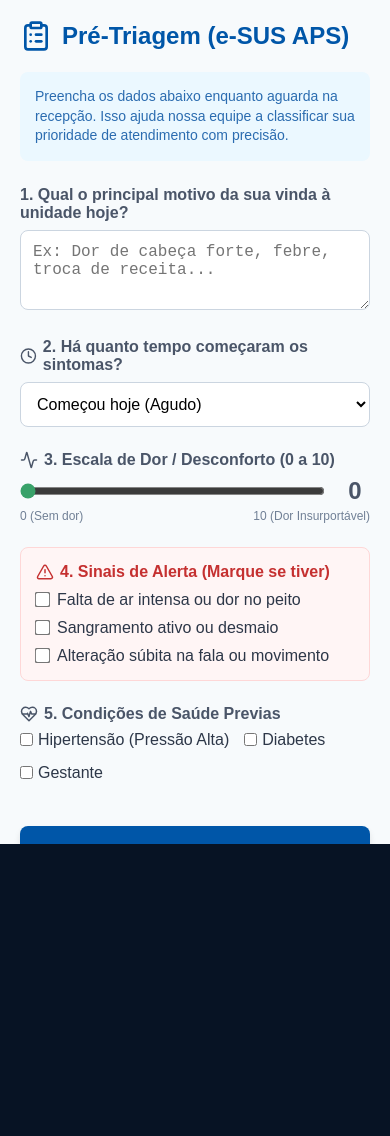
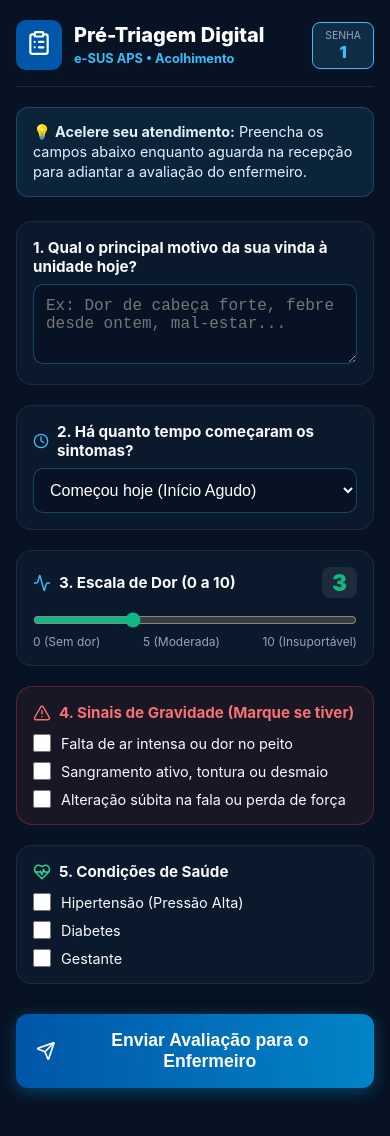
Before and after one commit to Gabriell-Ilius/SUSpicious_Totem, a React (Vite) app in the folder frontend/: page /triagem/1 in a window 390 px wide. Shown: the top 1136 px of the page. Before the commit the page ends 844 px from the top, so only its background shows below. Built offline with nearby package versions, Linux system fonts and the light colour scheme.

Commit message:
fix: enable smooth touch scroll and dark theme for mobile pre-triage screen

```diff
--- a/frontend/src/index.css
+++ b/frontend/src/index.css
@@ -40,19 +40,19 @@
 }
 
 html, body {
-  width: 100vw;
-  height: 100vh;
-  overflow: hidden;
+  width: 100%;
+  min-height: 100vh;
+  overflow-x: hidden;
+  overflow-y: auto;
   font-family: var(--font-sans);
   background-color: var(--bg-primary);
   color: var(--text-primary);
-  user-select: none;
-  touch-action: pan-y;
+  touch-action: manipulation;
 }
 
 #root {
   width: 100%;
-  height: 100%;
+  min-height: 100vh;
   display: flex;
   flex-direction: column;
 }
@@ -66,6 +66,7 @@ html, body {
   background: radial-gradient(circle at top, #0A192F 0%, #030A14 100%);
   position: relative;
   overflow: hidden;
+  user-select: none;
 }
 
 /* Header */
--- a/frontend/src/pages/TriagemMobile.jsx
+++ b/frontend/src/pages/TriagemMobile.jsx
@@ -1,138 +1,314 @@
 import React, { useState } from 'react';
 import { useParams } from 'react-router-dom';
 import { motion } from 'framer-motion';
-import { ClipboardList, CheckCircle2, HeartPulse, Clock, AlertTriangle, Activity } from 'lucide-react';
+import { ClipboardList, CheckCircle2, HeartPulse, Clock, AlertTriangle, Activity, ShieldCheck, Send } from 'lucide-react';
 
 const TriagemMobile = () => {
   const { id } = useParams();
   const [enviado, setEnviado] = useState(false);
-  const [dor, setDor] = useState(0);
+  const [dor, setDor] = useState(3);
+  const [tempo, setTempo] = useState('hoje');
+  const [queixa, setQueixa] = useState('');
+  const [alertas, setAlertas] = useState({
+    faltaAr: false,
+    sangramento: false,
+    falaMovimento: false
+  });
+  const [comorbidades, setComorbidades] = useState({
+    hipertensao: false,
+    diabetes: false,
+    gestante: false
+  });
 
   const handleSubmit = (e) => {
     e.preventDefault();
-    // Aqui faríamos um POST para o backend salvando a pré-triagem no prontuário do e-SUS
+    // Simula envio da pré-triagem para a mesa do enfermeiro no e-SUS PEC
     setEnviado(true);
   };
 
   if (enviado) {
     return (
-      <div style={{ padding: '20px', maxWidth: '500px', margin: '0 auto', textAlign: 'center', fontFamily: 'sans-serif' }}>
-        <motion.div initial={{ scale: 0 }} animate={{ scale: 1 }} style={{ color: '#38a169', marginTop: '50px' }}>
-          <CheckCircle2 size={80} style={{ margin: '0 auto' }} />
+      <div style={{
+        minHeight: '100vh', width: '100%',
+        backgroundColor: '#071324', color: '#F8FAFC',
+        padding: '32px 20px', display: 'flex', flexDirection: 'column',
+        alignItems: 'center', justifyContent: 'center', textAlign: 'center',
+        fontFamily: "'Inter', sans-serif"
+      }}>
+        <motion.div
+          initial={{ scale: 0 }}
+          animate={{ scale: 1 }}
+          transition={{ type: "spring", stiffness: 260, damping: 20 }}
+          style={{
+            background: 'rgba(16, 185, 129, 0.15)',
+            border: '2px solid #10B981',
+            padding: '24px', borderRadius: '50%',
+            color: '#34D399', marginBottom: '24px'
+          }}
+        >
+          <CheckCircle2 size={64} />
         </motion.div>
-        <h2 style={{ color: '#2d3748', marginTop: '20px' }}>Escuta Qualificada Recebida!</h2>
-        <p style={{ color: '#4a5568', lineHeight: '1.5' }}>
-          Suas informações já estão na tela do Enfermeiro de Triagem. Aguarde ser chamado pelo painel visual.
+
+        <h2 style={{ fontSize: '1.6rem', fontWeight: 800, color: '#34D399', margin: '0 0 12px' }}>
+          Pré-Triagem Enviada!
+        </h2>
+
+        <div style={{ background: '#0B192C', border: '1px solid rgba(56, 189, 248, 0.25)', borderRadius: '14px', padding: '16px 24px', margin: '16px 0', maxWidth: '380px' }}>
+          <span style={{ fontSize: '0.85rem', color: '#94A3B8', display: 'block', textTransform: 'uppercase', letterSpacing: '1px' }}>
+            SENHA VINCULADA:
+          </span>
+          <strong style={{ fontSize: '2rem', color: '#38BDF8', fontWeight: 900 }}>
+            {id || 'ATENDIMENTO'}
+          </strong>
+        </div>
+
+        <p style={{ color: '#94A3B8', fontSize: '1rem', lineHeight: '1.5', maxWidth: '400px', margin: '12px 0 24px' }}>
+          Suas informações já foram integradas e estão na tela do <strong>Enfermeiro de Acolhimento</strong>. Aguarde ser chamado pelo painel da recepção.
         </p>
+
+        <div style={{ display: 'inline-flex', alignItems: 'center', gap: '8px', background: 'rgba(56, 189, 248, 0.12)', padding: '10px 18px', borderRadius: '10px', color: '#38BDF8', fontSize: '0.9rem', fontWeight: 700 }}>
+          <ShieldCheck size={20} />
+          <span>Atendimento Humanizado — SUS</span>
+        </div>
       </div>
     );
   }
 
   return (
-    <div style={{ padding: '20px', maxWidth: '500px', margin: '0 auto', fontFamily: 'sans-serif', backgroundColor: '#f7fafc', minHeight: '100vh' }}>
-      <div style={{ display: 'flex', alignItems: 'center', gap: '10px', marginBottom: '20px', color: '#0056A8' }}>
-        <ClipboardList size={32} />
-        <h2 style={{ margin: 0 }}>Pré-Triagem (e-SUS APS)</h2>
+    <div style={{
+      minHeight: '100vh',
+      width: '100%',
+      backgroundColor: '#071324',
+      color: '#F8FAFC',
+      padding: '20px 16px 80px 16px',
+      overflowY: 'auto',
+      WebkitOverflowScrolling: 'touch',
+      fontFamily: "'Inter', sans-serif",
+      boxSizing: 'border-box'
+    }}>
+      <div style={{ maxWidth: '480px', margin: '0 auto' }}>
+
+        {/* Topo do Formulário */}
+        <header style={{
+          display: 'flex', alignItems: 'center', justifyContent: 'space-between',
+          marginBottom: '20px', paddingBottom: '16px',
+          borderBottom: '1px solid rgba(255, 255, 255, 0.1)'
+        }}>
+          <div style={{ display: 'flex', alignItems: 'center', gap: '12px' }}>
+            <div style={{ background: '#0056A8', padding: '10px', borderRadius: '10px' }}>
+              <ClipboardList size={26} color="#FFF" />
+            </div>
+            <div>
+              <h1 style={{ fontSize: '1.25rem', fontWeight: 800, margin: 0, color: '#FFF' }}>
+                Pré-Triagem Digital
+              </h1>
+              <span style={{ fontSize: '0.8rem', color: '#38BDF8', fontWeight: 700 }}>
+                e-SUS APS • Acolhimento
+              </span>
+            </div>
           </div>
 
-      <div style={{ backgroundColor: '#ebf8ff', padding: '15px', borderRadius: '8px', marginBottom: '25px', fontSize: '14px', color: '#2b6cb0', lineHeight: '1.4' }}>
-        Preencha os dados abaixo enquanto aguarda na recepção. Isso ajuda nossa equipe a classificar sua prioridade de atendimento com precisão.
+          {id && (
+            <div style={{
+              background: 'rgba(56, 189, 248, 0.15)', border: '1px solid #38BDF8',
+              borderRadius: '8px', padding: '6px 12px', textAlign: 'center'
+            }}>
+              <span style={{ fontSize: '0.65rem', color: '#94A3B8', display: 'block', textTransform: 'uppercase' }}>Senha</span>
+              <strong style={{ fontSize: '1rem', color: '#38BDF8', fontWeight: 900 }}>{id}</strong>
+            </div>
+          )}
+        </header>
+
+        <div style={{
+          backgroundColor: 'rgba(56, 189, 248, 0.1)',
+          border: '1px solid rgba(56, 189, 248, 0.25)',
+          padding: '14px 16px', borderRadius: '12px', marginBottom: '24px',
+          fontSize: '0.9rem', color: '#E0F2FE', lineHeight: '1.4'
+        }}>
+          💡 <strong>Acelere seu atendimento:</strong> Preencha os campos abaixo enquanto aguarda na recepção para adiantar a avaliação do enfermeiro.
         </div>
 
-      <form onSubmit={handleSubmit} style={{ display: 'flex', flexDirection: 'column', gap: '24px' }}>
+        <form onSubmit={handleSubmit} style={{ display: 'flex', flexDirection: 'column', gap: '20px' }}>
 
           {/* 1. Queixa Principal */}
-        <div>
-          <label style={{ display: 'block', marginBottom: '8px', fontWeight: 'bold', color: '#4a5568' }}>
+          <div style={{ background: '#0B192C', border: '1px solid rgba(255, 255, 255, 0.08)', borderRadius: '16px', padding: '16px' }}>
+            <label style={{ display: 'block', marginBottom: '8px', fontWeight: 700, fontSize: '0.95rem', color: '#F8FAFC' }}>
               1. Qual o principal motivo da sua vinda à unidade hoje?
             </label>
             <textarea
               required
               rows={3}
-            style={{ width: '100%', padding: '12px', borderRadius: '8px', border: '1px solid #cbd5e0', fontSize: '16px', boxSizing: 'border-box' }}
-            placeholder="Ex: Dor de cabeça forte, febre, troca de receita..."
+              value={queixa}
+              onChange={(e) => setQueixa(e.target.value)}
+              style={{
+                width: '100%', padding: '12px', borderRadius: '10px',
+                border: '1px solid rgba(56, 189, 248, 0.3)',
+                background: '#071324', color: '#FFF', fontSize: '1rem',
+                boxSizing: 'border-box', outline: 'none', resize: 'vertical'
+              }}
+              placeholder="Ex: Dor de cabeça forte, febre desde ontem, mal-estar..."
             />
           </div>
 
           {/* 2. Tempo de Evolução */}
-        <div>
-          <label style={{ display: 'flex', alignItems: 'center', gap: '6px', marginBottom: '8px', fontWeight: 'bold', color: '#4a5568' }}>
-            <Clock size={18} /> 2. Há quanto tempo começaram os sintomas?
+          <div style={{ background: '#0B192C', border: '1px solid rgba(255, 255, 255, 0.08)', borderRadius: '16px', padding: '16px' }}>
+            <label style={{ display: 'flex', alignItems: 'center', gap: '8px', marginBottom: '8px', fontWeight: 700, fontSize: '0.95rem', color: '#F8FAFC' }}>
+              <Clock size={18} color="#38BDF8" />
+              <span>2. Há quanto tempo começaram os sintomas?</span>
             </label>
-          <select style={{ width: '100%', padding: '12px', borderRadius: '8px', border: '1px solid #cbd5e0', fontSize: '16px', backgroundColor: 'white' }}>
-            <option value="hoje">Começou hoje (Agudo)</option>
-            <option value="dias">Há alguns dias</option>
-            <option value="semanas">Há semanas ou meses (Crônico)</option>
-            <option value="nao_se_aplica">Não se aplica (Rotina/Receita)</option>
+            <select
+              value={tempo}
+              onChange={(e) => setTempo(e.target.value)}
+              style={{
+                width: '100%', padding: '12px', borderRadius: '10px',
+                border: '1px solid rgba(56, 189, 248, 0.3)',
+                background: '#071324', color: '#FFF', fontSize: '1rem',
+                outline: 'none', cursor: 'pointer'
+              }}
+            >
+              <option value="hoje">Começou hoje (Início Agudo)</option>
+              <option value="dias">Há alguns dias (2 a 5 dias)</option>
+              <option value="semanas">Há mais de uma semana</option>
+              <option value="nao_se_aplica">Rotina / Troca de Receita</option>
             </select>
           </div>
 
           {/* 3. Escala de Dor */}
-        <div>
-          <label style={{ display: 'flex', alignItems: 'center', gap: '6px', marginBottom: '8px', fontWeight: 'bold', color: '#4a5568' }}>
-            <Activity size={18} /> 3. Escala de Dor / Desconforto (0 a 10)
+          <div style={{ background: '#0B192C', border: '1px solid rgba(255, 255, 255, 0.08)', borderRadius: '16px', padding: '16px' }}>
+            <label style={{ display: 'flex', alignItems: 'center', justifyContent: 'space-between', marginBottom: '8px', fontWeight: 700, fontSize: '0.95rem', color: '#F8FAFC' }}>
+              <span style={{ display: 'flex', alignItems: 'center', gap: '8px' }}>
+                <Activity size={18} color="#38BDF8" />
+                <span>3. Escala de Dor (0 a 10)</span>
+              </span>
+              <span style={{
+                fontSize: '1.4rem', fontWeight: 900,
+                color: dor >= 7 ? '#EF4444' : dor >= 4 ? '#F59E0B' : '#10B981',
+                background: 'rgba(255, 255, 255, 0.08)', padding: '2px 10px', borderRadius: '8px'
+              }}>
+                {dor}
+              </span>
             </label>
-          <div style={{ display: 'flex', alignItems: 'center', gap: '15px' }}>
+
             <input
               type="range"
               min="0" max="10"
               value={dor}
-              onChange={(e) => setDor(e.target.value)}
-              style={{ flex: 1, accentColor: dor > 6 ? '#e53e3e' : dor > 3 ? '#d69e2e' : '#38a169' }}
+              onChange={(e) => setDor(parseInt(e.target.value))}
+              style={{
+                width: '100%', height: '8px', borderRadius: '5px',
+                accentColor: dor >= 7 ? '#EF4444' : dor >= 4 ? '#F59E0B' : '#10B981',
+                cursor: 'pointer', margin: '10px 0'
+              }}
             />
-            <span style={{ fontSize: '24px', fontWeight: 'bold', color: dor > 6 ? '#e53e3e' : '#4a5568', width: '30px', textAlign: 'center' }}>
-              {dor}
-            </span>
-          </div>
-          <div style={{ display: 'flex', justifyContent: 'space-between', fontSize: '12px', color: '#718096', marginTop: '4px' }}>
+
+            <div style={{ display: 'flex', justifyContent: 'space-between', fontSize: '0.75rem', color: '#94A3B8' }}>
               <span>0 (Sem dor)</span>
-            <span>10 (Dor Insurportável)</span>
+              <span>5 (Moderada)</span>
+              <span>10 (Insuportável)</span>
             </div>
           </div>
 
           {/* 4. Sinais de Alerta */}
-        <div style={{ backgroundColor: '#fff5f5', padding: '15px', borderRadius: '8px', border: '1px solid #fed7d7' }}>
-          <label style={{ display: 'flex', alignItems: 'center', gap: '6px', marginBottom: '10px', fontWeight: 'bold', color: '#c53030' }}>
-            <AlertTriangle size={18} /> 4. Sinais de Alerta (Marque se tiver)
+          <div style={{
+            background: 'rgba(239, 68, 68, 0.08)',
+            border: '1px solid rgba(239, 68, 68, 0.3)',
+            borderRadius: '16px', padding: '16px'
+          }}>
+            <label style={{ display: 'flex', alignItems: 'center', gap: '8px', marginBottom: '12px', fontWeight: 700, fontSize: '0.95rem', color: '#F87171' }}>
+              <AlertTriangle size={18} />
+              <span>4. Sinais de Gravidade (Marque se tiver)</span>
             </label>
             <div style={{ display: 'flex', flexDirection: 'column', gap: '10px' }}>
-            <label style={{ display: 'flex', alignItems: 'center', gap: '8px', color: '#2d3748' }}><input type="checkbox" style={{ transform: 'scale(1.2)' }} /> Falta de ar intensa ou dor no peito</label>
-            <label style={{ display: 'flex', alignItems: 'center', gap: '8px', color: '#2d3748' }}><input type="checkbox" style={{ transform: 'scale(1.2)' }} /> Sangramento ativo ou desmaio</label>
-            <label style={{ display: 'flex', alignItems: 'center', gap: '8px', color: '#2d3748' }}><input type="checkbox" style={{ transform: 'scale(1.2)' }} /> Alteração súbita na fala ou movimento</label>
+              <label style={{ display: 'flex', alignItems: 'center', gap: '10px', color: '#F8FAFC', fontSize: '0.9rem', cursor: 'pointer' }}>
+                <input
+                  type="checkbox"
+                  checked={alertas.faltaAr}
+                  onChange={(e) => setAlertas({ ...alertas, faltaAr: e.target.checked })}
+                  style={{ width: '18px', height: '18px', accentColor: '#EF4444' }}
+                />
+                <span>Falta de ar intensa ou dor no peito</span>
+              </label>
+              <label style={{ display: 'flex', alignItems: 'center', gap: '10px', color: '#F8FAFC', fontSize: '0.9rem', cursor: 'pointer' }}>
+                <input
+                  type="checkbox"
+                  checked={alertas.sangramento}
+                  onChange={(e) => setAlertas({ ...alertas, sangramento: e.target.checked })}
+                  style={{ width: '18px', height: '18px', accentColor: '#EF4444' }}
+                />
+                <span>Sangramento ativo, tontura ou desmaio</span>
+              </label>
+              <label style={{ display: 'flex', alignItems: 'center', gap: '10px', color: '#F8FAFC', fontSize: '0.9rem', cursor: 'pointer' }}>
+                <input
+                  type="checkbox"
+                  checked={alertas.falaMovimento}
+                  onChange={(e) => setAlertas({ ...alertas, falaMovimento: e.target.checked })}
+                  style={{ width: '18px', height: '18px', accentColor: '#EF4444' }}
+                />
+                <span>Alteração súbita na fala ou perda de força</span>
+              </label>
             </div>
           </div>
 
-        {/* 5. Comorbidades / Contexto */}
-        <div>
-          <label style={{ display: 'flex', alignItems: 'center', gap: '6px', marginBottom: '8px', fontWeight: 'bold', color: '#4a5568' }}>
-            <HeartPulse size={18} /> 5. Condições de Saúde Previas
+          {/* 5. Condições Prévia */}
+          <div style={{ background: '#0B192C', border: '1px solid rgba(255, 255, 255, 0.08)', borderRadius: '16px', padding: '16px' }}>
+            <label style={{ display: 'flex', alignItems: 'center', gap: '8px', marginBottom: '12px', fontWeight: 700, fontSize: '0.95rem', color: '#F8FAFC' }}>
+              <HeartPulse size={18} color="#34D399" />
+              <span>5. Condições de Saúde</span>
             </label>
-          <div style={{ display: 'flex', gap: '15px', flexWrap: 'wrap' }}>
-            <label style={{ display: 'flex', alignItems: 'center', gap: '5px', color: '#2d3748' }}><input type="checkbox" /> Hipertensão (Pressão Alta)</label>
-            <label style={{ display: 'flex', alignItems: 'center', gap: '5px', color: '#2d3748' }}><input type="checkbox" /> Diabetes</label>
-            <label style={{ display: 'flex', alignItems: 'center', gap: '5px', color: '#2d3748' }}><input type="checkbox" /> Gestante</label>
+            <div style={{ display: 'flex', flexDirection: 'column', gap: '10px' }}>
+              <label style={{ display: 'flex', alignItems: 'center', gap: '10px', color: '#F8FAFC', fontSize: '0.9rem', cursor: 'pointer' }}>
+                <input
+                  type="checkbox"
+                  checked={comorbidades.hipertensao}
+                  onChange={(e) => setComorbidades({ ...comorbidades, hipertensao: e.target.checked })}
+                  style={{ width: '18px', height: '18px', accentColor: '#38BDF8' }}
+                />
+                <span>Hipertensão (Pressão Alta)</span>
+              </label>
+              <label style={{ display: 'flex', alignItems: 'center', gap: '10px', color: '#F8FAFC', fontSize: '0.9rem', cursor: 'pointer' }}>
+                <input
+                  type="checkbox"
+                  checked={comorbidades.diabetes}
+                  onChange={(e) => setComorbidades({ ...comorbidades, diabetes: e.target.checked })}
+                  style={{ width: '18px', height: '18px', accentColor: '#38BDF8' }}
+                />
+                <span>Diabetes</span>
+              </label>
+              <label style={{ display: 'flex', alignItems: 'center', gap: '10px', color: '#F8FAFC', fontSize: '0.9rem', cursor: 'pointer' }}>
+                <input
+                  type="checkbox"
+                  checked={comorbidades.gestante}
+                  onChange={(e) => setComorbidades({ ...comorbidades, gestante: e.target.checked })}
+                  style={{ width: '18px', height: '18px', accentColor: '#38BDF8' }}
+                />
+                <span>Gestante</span>
+              </label>
             </div>
           </div>
 
+          {/* Botão de Envio com destaque e feedback */}
           <motion.button
-          whileTap={{ scale: 0.95 }}
+            whileTap={{ scale: 0.98 }}
             type="submit"
             style={{
-            backgroundColor: '#0056A8',
-            color: 'white',
+              background: 'linear-gradient(90deg, #0056A8 0%, #0284C7 100%)',
+              color: '#FFFFFF',
               border: 'none',
-            padding: '16px',
-            borderRadius: '8px',
-            fontSize: '18px',
-            fontWeight: 'bold',
-            marginTop: '20px',
+              padding: '16px 20px',
+              borderRadius: '12px',
+              fontSize: '1.1rem',
+              fontWeight: 800,
+              marginTop: '10px',
               cursor: 'pointer',
-            boxShadow: '0 4px 6px rgba(0,0,0,0.1)'
+              display: 'flex', alignItems: 'center', justifyContent: 'center', gap: '10px',
+              boxShadow: '0 4px 15px rgba(2, 132, 199, 0.4)'
             }}
           >
-          Enviar Avaliação
+            <Send size={20} />
+            <span>Enviar Avaliação para o Enfermeiro</span>
           </motion.button>
         </form>
+      </div>
     </div>
   );
 };
```
Lines whose indentation alone changed are shown as unchanged.
